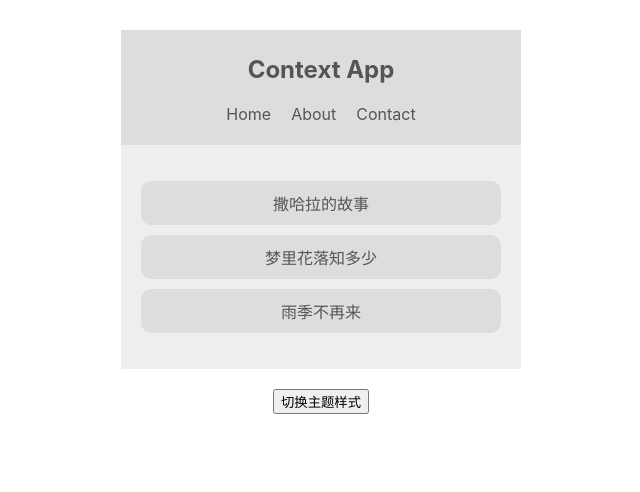
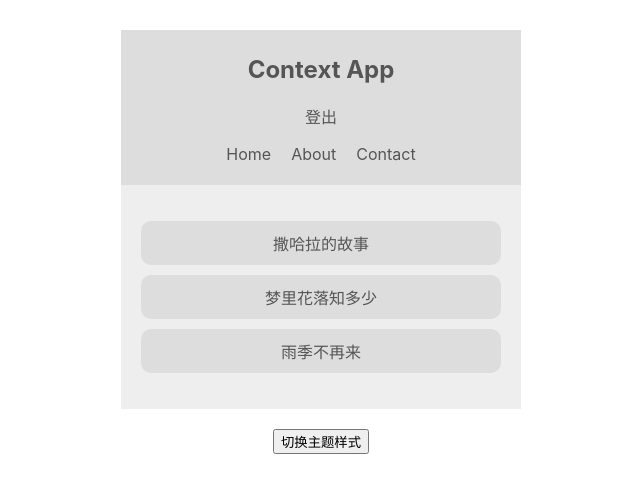
Before and after one commit to ms-online/ms-react-context-hooks, a React (Create React App) app in the folder contextapp/: page / in a window 1280 px wide. Shown: the top 492 px of the page, without its empty margins (319-959 px from the left). Built offline with nearby package versions, Linux system fonts and the light colour scheme.

Commit message:
lesson-9

```diff
--- a/contextapp/src/conponent/Navbar.js
+++ b/contextapp/src/conponent/Navbar.js
@@ -1,4 +1,5 @@
 import React, { Component } from 'react'
+import { AuthContext } from '../contexts/AuthContext'
 import { ThemeContext } from '../contexts/ThemeContext'
 
 class Navbar extends Component {
@@ -6,12 +7,17 @@
     render() {
         // console.log(this.context);
         return (
-            <ThemeContext.Consumer>{(context) => {
-            const { isLightTheme, light, dark } = context;
+            <AuthContext.Consumer>{(authContext) => (
+                <ThemeContext.Consumer>{(themeContext) => {
+                    const { isAuthenticated, toggleAuth } = authContext;
+                    const { isLightTheme, light, dark } = themeContext;
                     const theme = isLightTheme ? light : dark;
                         return (
                             <nav style={{ background: theme.ui, color: theme.syntax }}>
                                 <h1>Context App</h1>
+                                <div onClick ={toggleAuth}>
+                                    {isAuthenticated ? '登录':'登出'}
+                                </div>
                                 <ul>
                                     <li>Home</li>
                                     <li>About</li>
@@ -21,8 +27,10 @@
                         )
 
                     }}
+                        </ThemeContext.Consumer>
+            )}
 
-            </ThemeContext.Consumer>
+                </AuthContext.Consumer>
          );
     }
 }
```
Also changed, not shown: 1 other file (tests, documents, lock files or other folders). Lines whose indentation alone changed are shown as unchanged.
